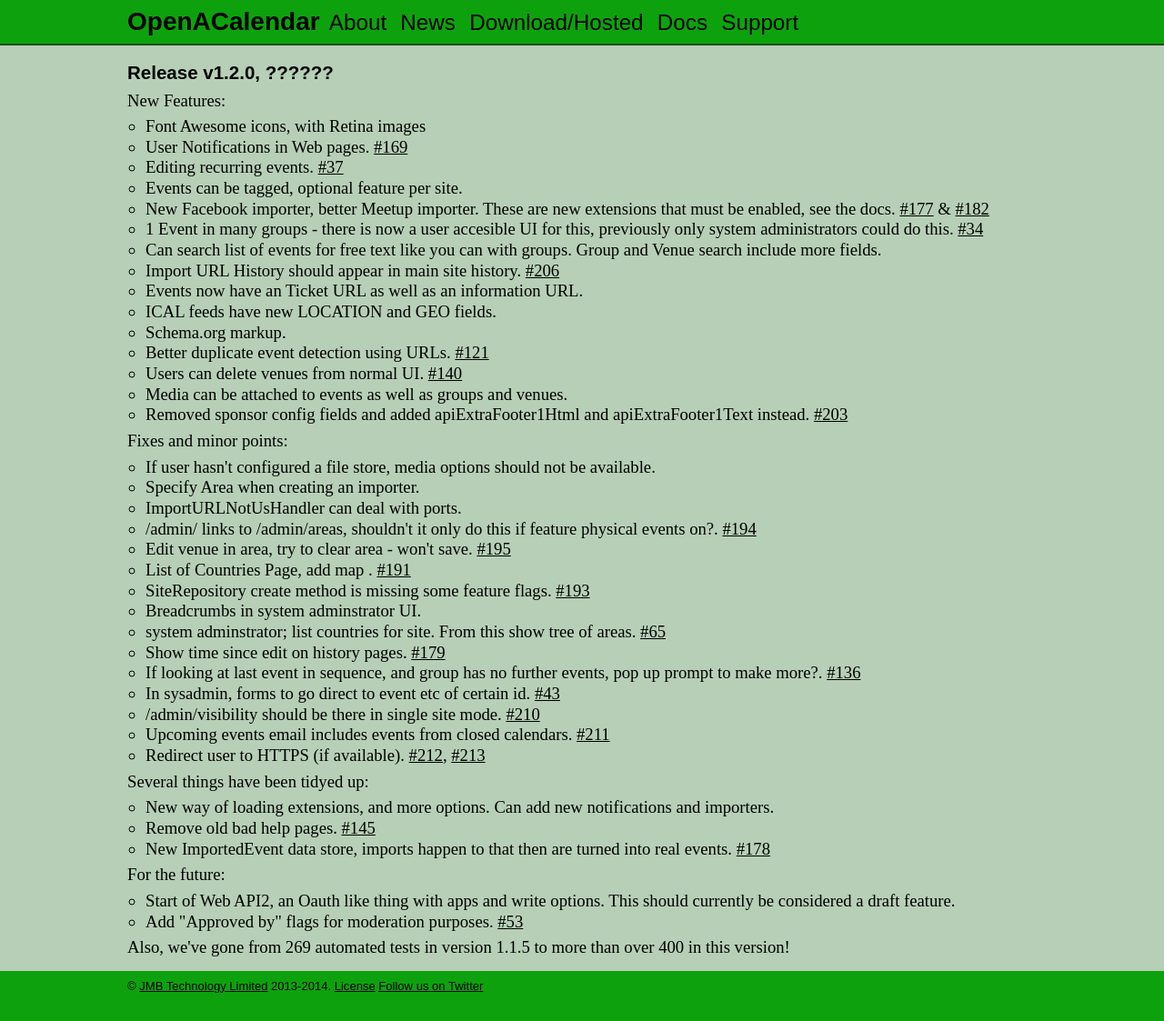
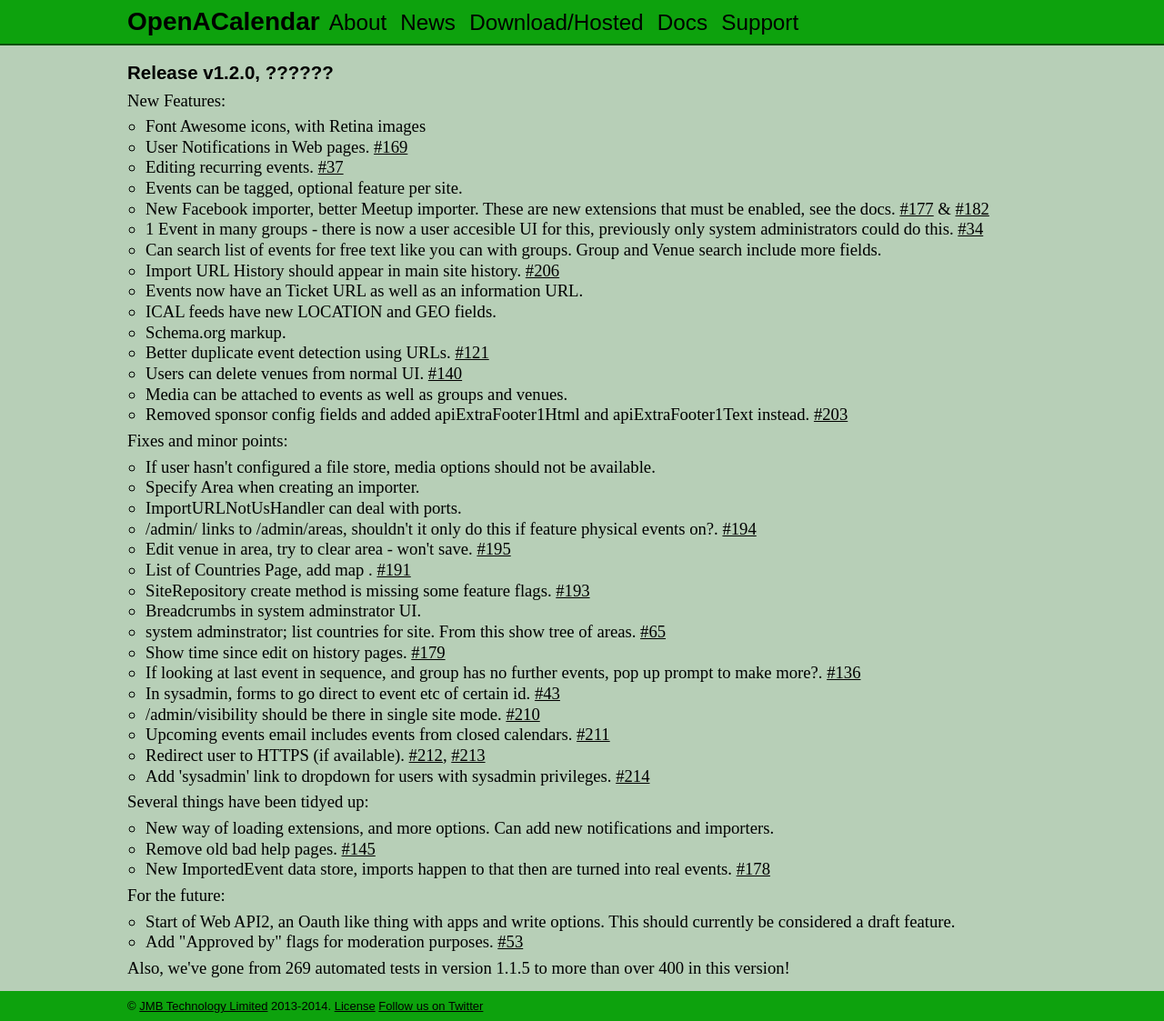
Before and after one commit to OpenACalendar/openacalendar.github.io, a Jekyll site: the page built from release/1.2.0.html, in a window 1280 px wide. Shown: the whole page at 91% size. Built offline with Jekyll 4.4.1, drawn with Linux system fonts in a browser that asks for light colours; Markdown is read by kramdown in place of the engine named in the settings; comment, search, counter and statistics services are not loaded; before the commit the page ends 1101 px from its top, so only the background shows below that.

Commit message:
more 1.2.0

```diff
--- a/release/1.2.0.html
+++ b/release/1.2.0.html
@@ -45,6 +45,7 @@
 	<li>/admin/visibility should be there in single site mode. <a href="https://github.com/OpenACalendar/OpenACalendar-Web-Core/issues/210">#210</a></li>
 	<li>Upcoming events email includes events from closed calendars. <a href="https://github.com/OpenACalendar/OpenACalendar-Web-Core/issues/211">#211</a></li>
 	<li>Redirect user to HTTPS (if available). <a href="https://github.com/OpenACalendar/OpenACalendar-Web-Core/issues/212">#212</a>, <a href="https://github.com/OpenACalendar/OpenACalendar-Web-Core/issues/213">#213</a></li>
+	<li>Add 'sysadmin' link to dropdown for users with sysadmin privileges. <a href="https://github.com/OpenACalendar/OpenACalendar-Web-Core/issues/214">#214</a></li>
 </ul>
 
 
```
